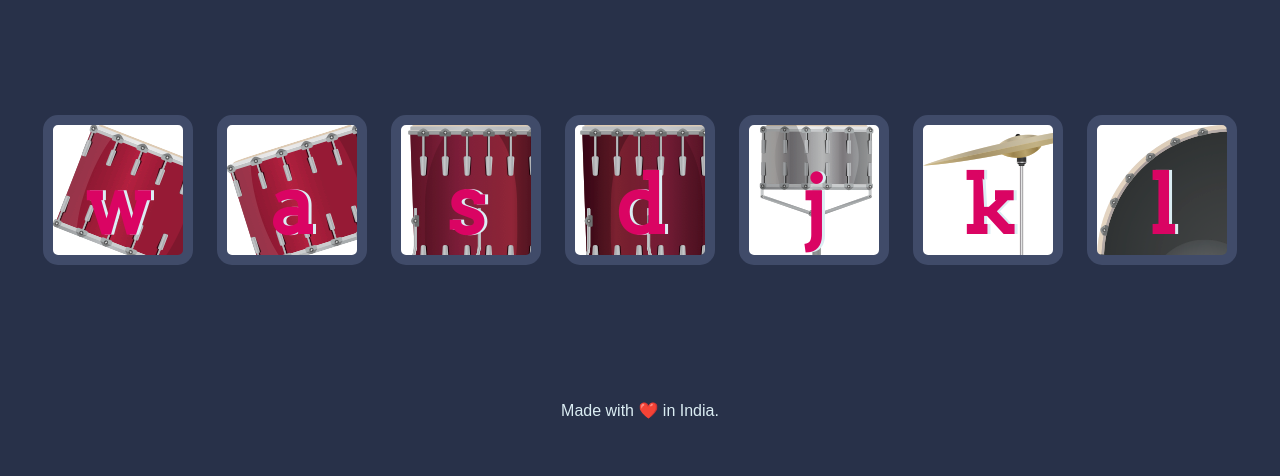
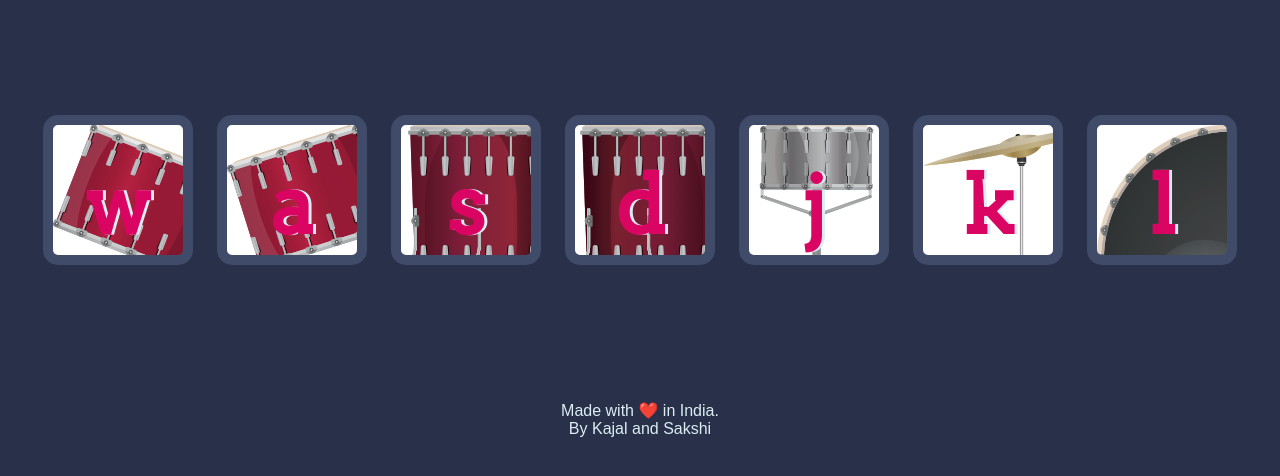
Before and after one commit to adityag7522/Drumkit, a plain HTML site: page index.html in a window 1280 px wide. Shown: the part 174-650 px from the top of the page. Drawn offline with Linux system fonts and the light colour scheme.

Commit message:
Update index.html

```diff
--- a/index.html
+++ b/index.html
@@ -25,7 +25,8 @@
 
 <footer>
   Made with ❤️ in India.
-  <!-- <a href="/about.html">About Us</a> -->
+  <br>
+  By Kajal and Sakshi
 </footer>
 </body>
 </html>
```
